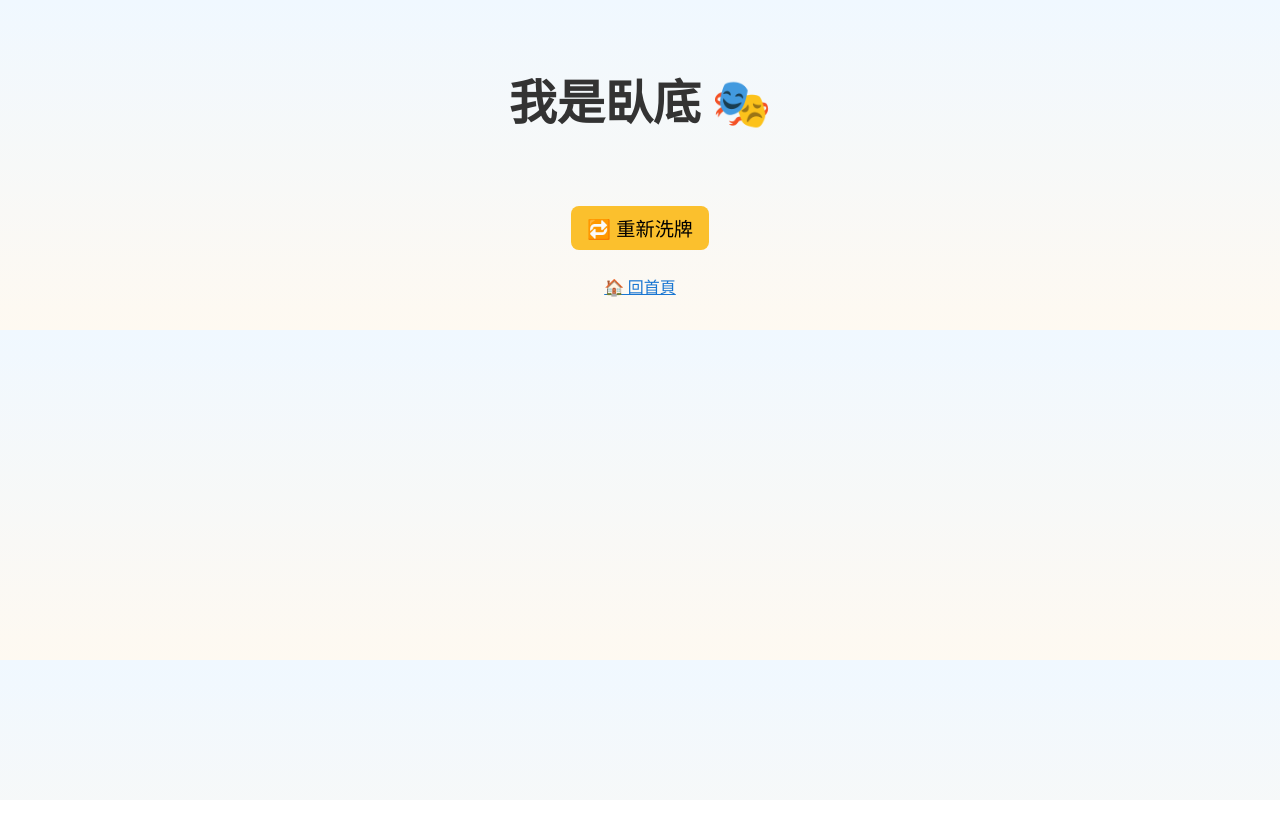
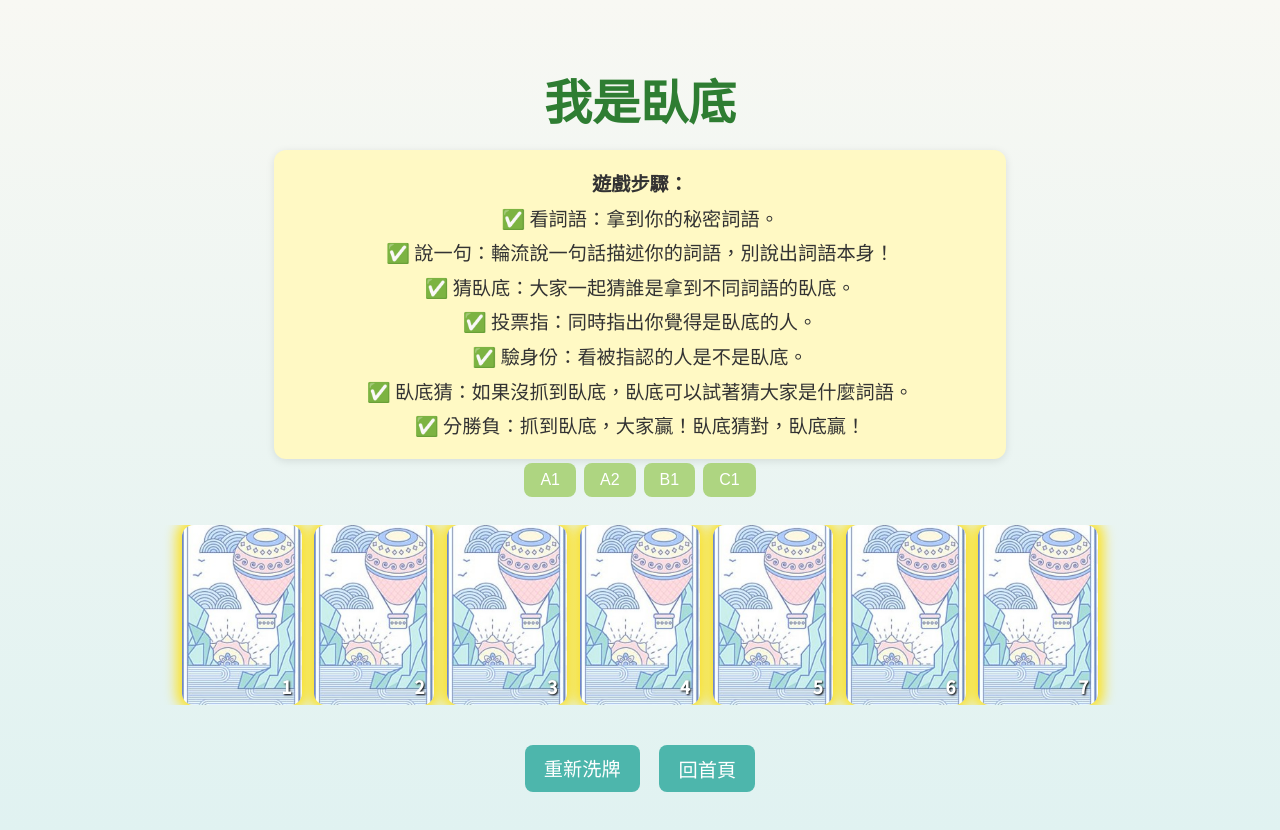
Before and after one commit to rita5172424/oral-practice, a plain HTML site: page topic9-undercover.html in a window 1280 px wide. Before the commit the page ends 800 px from the top, so only its background shows below. Drawn offline with Linux system fonts and the light colour scheme.

Commit message:
Update topic9-undercover.html

```diff
--- a/topic9-undercover.html
+++ b/topic9-undercover.html
@@ -2,14 +2,14 @@
 <html lang="zh-Hant">
 <head>
   <meta charset="UTF-8">
-  <title>我是臥底 - 抽卡頁面</title>
+  <title>我是臥底 - 口語練習</title>
   <link href="https://fonts.googleapis.com/css2?family=Noto+Sans+TC:wght@500&display=swap" rel="stylesheet">
   <style>
     body {
       font-family: 'Noto Sans TC', sans-serif;
-      background: linear-gradient(#f0f8ff, #fef9f1);
+      background: linear-gradient(to bottom, #f8f8f3, #e0f2f1);
+      margin: 0;
       padding: 2rem;
-      margin: 0;
       text-align: center;
       color: #333;
     }
@@ -17,199 +17,221 @@
     h1 {
       font-size: 3rem;
       margin-bottom: 1rem;
+      color: #2e7d32;
     }
 
-    .topic-selector {
-      display: flex;
-      flex-wrap: wrap;
-      justify-content: center;
-      margin-bottom: 1rem;
-      gap: 0.5rem;
+    .instructions {
+      background-color: #fff9c4;
+      padding: 1rem;
+      margin-bottom: 2rem;
+      border-radius: 12px;
+      max-width: 700px;
+      margin: auto;
+      box-shadow: 0 2px 8px rgba(0, 0, 0, 0.1);
+      line-height: 1.8;
+      font-size: 1.2rem;
     }
 
-    .topic-selector button {
-      font-size: 1.2rem;
+    .topic-buttons {
+      margin-bottom: 1.5rem;
+    }
+
+    .topic-buttons button {
+      margin: 0.25rem;
       padding: 0.5rem 1rem;
+      font-size: 1rem;
       border: none;
-      border-radius: 0.5rem;
-      background-color: #aad8d3;
+      border-radius: 8px;
+      background-color: #aed581;
+      color: #fff;
       cursor: pointer;
       transition: background-color 0.3s;
     }
 
-    .topic-selector button:hover {
-      background-color: #87c1bb;
+    .topic-buttons button:hover {
+      background-color: #9ccc65;
     }
 
-    .card-container {
-      display: grid;
-      grid-template-columns: repeat(3, 1fr);
-      grid-template-rows: repeat(2, 1fr);
-      gap: 1rem;
-      justify-items: center;
-      max-width: 800px;
-      margin: auto;
+    .cards-container {
+      display: flex;
+      justify-content: center;
+      gap: 0.8rem;
+      flex-wrap: nowrap;
+      overflow-x: auto;
+      margin-bottom: 2rem;
     }
 
     .card {
-      width: 150px;
-      height: 200px;
+      width: 120px;
+      height: 180px;
+      background-image: url('assets/cardback.jpeg.jpg');
+      background-size: cover;
+      background-position: center;
+      border-radius: 12px;
+      box-shadow: 0 4px 10px rgba(0, 0, 0, 0.2);
+      cursor: pointer;
       position: relative;
-      cursor: pointer;
-      transition: transform 0.4s ease;
+      transition: transform 0.3s, box-shadow 0.3s;
+      flex-shrink: 0;
     }
 
-    .card img {
-      width: 100%;
-      height: 100%;
-      border-radius: 1rem;
+    .card.glow {
+      box-shadow: 0 0 12px 6px rgba(255, 223, 0, 0.8);
+    }
+
+    .card:hover {
+      transform: scale(1.05);
     }
 
     .card-text {
+      width: 120px;
+      height: 180px;
+      background-color: #fff3e0;
+      display: flex;
+      align-items: center;
+      justify-content: center;
+      font-size: 40px;
+      writing-mode: vertical-rl;
+      text-orientation: upright;
+      border-radius: 12px;
       position: absolute;
       top: 0;
       left: 0;
-      width: 100%;
-      height: 100%;
-      display: flex;
-      justify-content: center;
-      align-items: center;
-      font-size: 50px;
-      writing-mode: vertical-rl;
-      text-align: center;
-      background-color: #fffaf0;
-      border-radius: 1rem;
-      border: 2px solid #aaa;
-      display: none;
-      padding: 1rem;
+      z-index: 2;
     }
 
-    .controls {
-      margin-top: 1.5rem;
+    .card-number {
+      position: absolute;
+      bottom: 6px;
+      right: 10px;
+      font-size: 1.1rem;
+      font-weight: bold;
+      color: #fff;
+      text-shadow: 1px 1px 2px #000;
     }
 
-    .controls button {
-      font-size: 1.2rem;
-      padding: 0.5rem 1rem;
-      border-radius: 0.5rem;
-      border: none;
-      background-color: #fbc02d;
-      cursor: pointer;
+    .actions {
+      margin-top: 1rem;
     }
 
-    .home-link {
-      margin-top: 1.5rem;
-      display: block;
-      font-size: 1rem;
-      color: #1976d2;
+    .actions button, .actions a {
+      margin: 0.5rem;
+      padding: 0.6rem 1.2rem;
+      font-size: 1.2rem;
+      border: none;
+      border-radius: 8px;
+      background-color: #4db6ac;
+      color: #fff;
+      text-decoration: none;
+      cursor: pointer;
+      transition: background-color 0.3s;
+    }
+
+    .actions button:hover, .actions a:hover {
+      background-color: #00897b;
     }
   </style>
 </head>
 <body>
-  <h1>我是臥底 🎭</h1>
+  <h1>我是臥底</h1>
 
-  <!-- 題目代號選擇區 -->
-  <div class="topic-selector" id="topicButtons"></div>
-
-  <!-- 卡片區域 -->
-  <div class="card-container" id="cardContainer"></div>
-
-  <!-- 控制按鈕 -->
-  <div class="controls">
-    <button onclick="shuffleCards()">🔁 重新洗牌</button>
+  <div class="instructions">
+    <strong>遊戲步驟：</strong><br>
+    ✅ 看詞語：拿到你的秘密詞語。<br>
+    ✅ 說一句：輪流說一句話描述你的詞語，別說出詞語本身！<br>
+    ✅ 猜臥底：大家一起猜誰是拿到不同詞語的臥底。<br>
+    ✅ 投票指：同時指出你覺得是臥底的人。<br>
+    ✅ 驗身份：看被指認的人是不是臥底。<br>
+    ✅ 臥底猜：如果沒抓到臥底，臥底可以試著猜大家是什麼詞語。<br>
+    ✅ 分勝負：抓到臥底，大家贏！臥底猜對，臥底贏！
   </div>
 
-  <!-- 回首頁連結 -->
-  <a class="home-link" href="index.html">🏠 回首頁</a>
+  <div class="topic-buttons" id="topicButtons"></div>
+  <div class="cards-container" id="cardsContainer"></div>
+
+  <div class="actions">
+    <button onclick="shuffleCards()">重新洗牌</button>
+    <a href="index.html">回首頁</a>
+  </div>
 
   <script>
-    // 題目資料：每組7張
     const topics = {
-      A1: ['雨傘', '雨傘', '雨傘', '雨傘', '雨傘', '雨傘', '拐杖'],
-      A2: ['鑰匙', '鑰匙', '鑰匙', '鑰匙', '鑰匙', '鑰匙', '皮夾'],
-      A3: ["手機", "手機", "手機", "手機", "手機", "手機", "計算機"],
-      A4: ["眼鏡", "眼鏡", "眼鏡", "眼鏡", "眼鏡", "眼鏡", "帽子"],
-      A5: ["書本", "書本", "書本", "書本", "書本", "書本", "雜誌"],
-      A6: ["枕頭", "枕頭", "枕頭", "枕頭", "枕頭", "枕頭", "棉被"],
-      A7: ["牙刷", "牙刷", "牙刷", "牙刷", "牙刷", "牙刷", "毛巾"],
-      A8: ["肥皂", "肥皂", "肥皂", "肥皂", "肥皂", "肥皂", "洗髮精"],
-      B1: ['蘋果', '蘋果', '蘋果', '蘋果', '蘋果', '蘋果', '香蕉'],
-      C1: ['老師', '老師', '老師', '老師', '老師', '老師', '學生'],
-      C2: ["醫生", "醫生", "醫生", "醫生", "醫生", "醫生", "護士"],
-      C3: ["警察", "警察", "警察", "警察", "警察", "警察", "小偷"],
-      C4: ["廚師", "廚師", "廚師", "廚師", "廚師", "廚師", "服務生"],
-      D1: ['跑步', '跑步', '跑步', '跑步', '跑步', '跑步', '跳舞'],
-      D2: ["唱歌", "唱歌", "唱歌", "唱歌", "唱歌", "唱歌", "畫畫"],
-      D3: ["閱讀", "閱讀", "閱讀", "閱讀", "閱讀", "閱讀", "書寫"],
-      D4: ["睡覺", "睡覺", "睡覺", "睡覺", "睡覺", "睡覺", "清醒"],
-      D5: ["思考", "思考", "思考", "思考", "思考", "思考", "發呆"],
-      E1: ['會議室', '會議室', '會議室', '會議室', '會議室', '會議室', '圖書館']
-      E2: ["醫院", "醫院", "醫院", "醫院", "醫院", "醫院", "警察局"],
-      E3: ["餐廳", "餐廳", "餐廳", "餐廳", "餐廳", "餐廳", "咖啡廳"],
-      E4: ["學校", "學校", "學校", "學校", "學校", "學校", "辦公室"],
-      // 可自行補充更多
+      A1: ["雨傘", "雨傘", "雨傘", "雨傘", "雨傘", "雨傘", "拐杖"],
+      A2: ["鑰匙", "鑰匙", "鑰匙", "鑰匙", "鑰匙", "鑰匙", "皮夾"],
+      B1: ["蘋果", "蘋果", "蘋果", "蘋果", "蘋果", "蘋果", "香蕉"],
+      C1: ["老師", "老師", "老師", "老師", "老師", "老師", "學生"]
     };
 
-    const topicButtonsDiv = document.getElementById('topicButtons');
-    const cardContainer = document.getElementById('cardContainer');
-    let currentSet = [];
-    let currentKey = 'A1';
+    const topicButtonsContainer = document.getElementById('topicButtons');
+    const cardsContainer = document.getElementById('cardsContainer');
 
-    // 初始化題目按鈕
-    for (let key in topics) {
-      const btn = document.createElement('button');
-      btn.textContent = key;
-      btn.onclick = () => {
-        currentKey = key;
-        shuffleCards();
-      };
-      topicButtonsDiv.appendChild(btn);
+    let currentWords = [];
+
+    function createTopicButtons() {
+      for (let key in topics) {
+        const btn = document.createElement('button');
+        btn.textContent = key;
+        btn.onclick = () => {
+          currentWords = [...topics[key]];
+          shuffleArray(currentWords);
+          renderCards();
+        };
+        topicButtonsContainer.appendChild(btn);
+      }
     }
 
-    // 洗牌函數
-    function shuffle(array) {
-      return array.sort(() => Math.random() - 0.5);
+    function shuffleCards() {
+      shuffleArray(currentWords);
+      renderCards();
     }
 
-    // 渲染卡片
     function renderCards() {
-      cardContainer.innerHTML = '';
-      currentSet.forEach((text, index) => {
-        const card = document.createElement('div');
-        card.className = 'card';
+      cardsContainer.innerHTML = "";
+      currentWords.forEach((word, index) => {
+        const cardWrapper = document.createElement("div");
+        cardWrapper.className = "card glow";
+        cardWrapper.dataset.clicked = "false";
 
-        const img = document.createElement('img');
-        img.src = 'assets/cardback.jpeg.jpg';
+        const cardText = document.createElement("div");
+        cardText.className = "card-text";
+        cardText.textContent = word;
+        cardText.style.display = "none";
 
-        const cardText = document.createElement('div');
-        cardText.className = 'card-text';
-        cardText.textContent = text;
+        const numberLabel = document.createElement("div");
+        numberLabel.className = "card-number";
+        numberLabel.textContent = index + 1;
 
-        card.appendChild(img);
-        card.appendChild(cardText);
+        cardWrapper.onclick = () => {
+          cardText.style.display = "flex";
 
-        card.onclick = () => {
-          img.style.display = 'none';
-          cardText.style.display = 'flex';
-          card.style.transform = 'scale(1.05)';
+          if (cardWrapper.dataset.clicked === "false") {
+            cardWrapper.classList.remove("glow");
+            cardWrapper.dataset.clicked = "true";
+          }
+
           setTimeout(() => {
-            cardText.style.display = 'none';
-            img.style.display = 'block';
-            card.style.transform = 'scale(1)';
+            cardText.style.display = "none";
           }, 5000);
         };
 
-        cardContainer.appendChild(card);
+        cardWrapper.appendChild(cardText);
+        cardWrapper.appendChild(numberLabel);
+        cardsContainer.appendChild(cardWrapper);
       });
     }
 
-    // 初始載入
-    function shuffleCards() {
-      currentSet = shuffle([...topics[currentKey]]);
-      renderCards();
+    function shuffleArray(array) {
+      for (let i = array.length - 1; i > 0; i--) {
+        const j = Math.floor(Math.random() * (i + 1));
+        [array[i], array[j]] = [array[j], array[i]];
+      }
     }
 
-    shuffleCards();
+    // 初始化
+    createTopicButtons();
+    currentWords = [...topics["A1"]];
+    shuffleArray(currentWords);
+    renderCards();
   </script>
 </body>
 </html>
```
